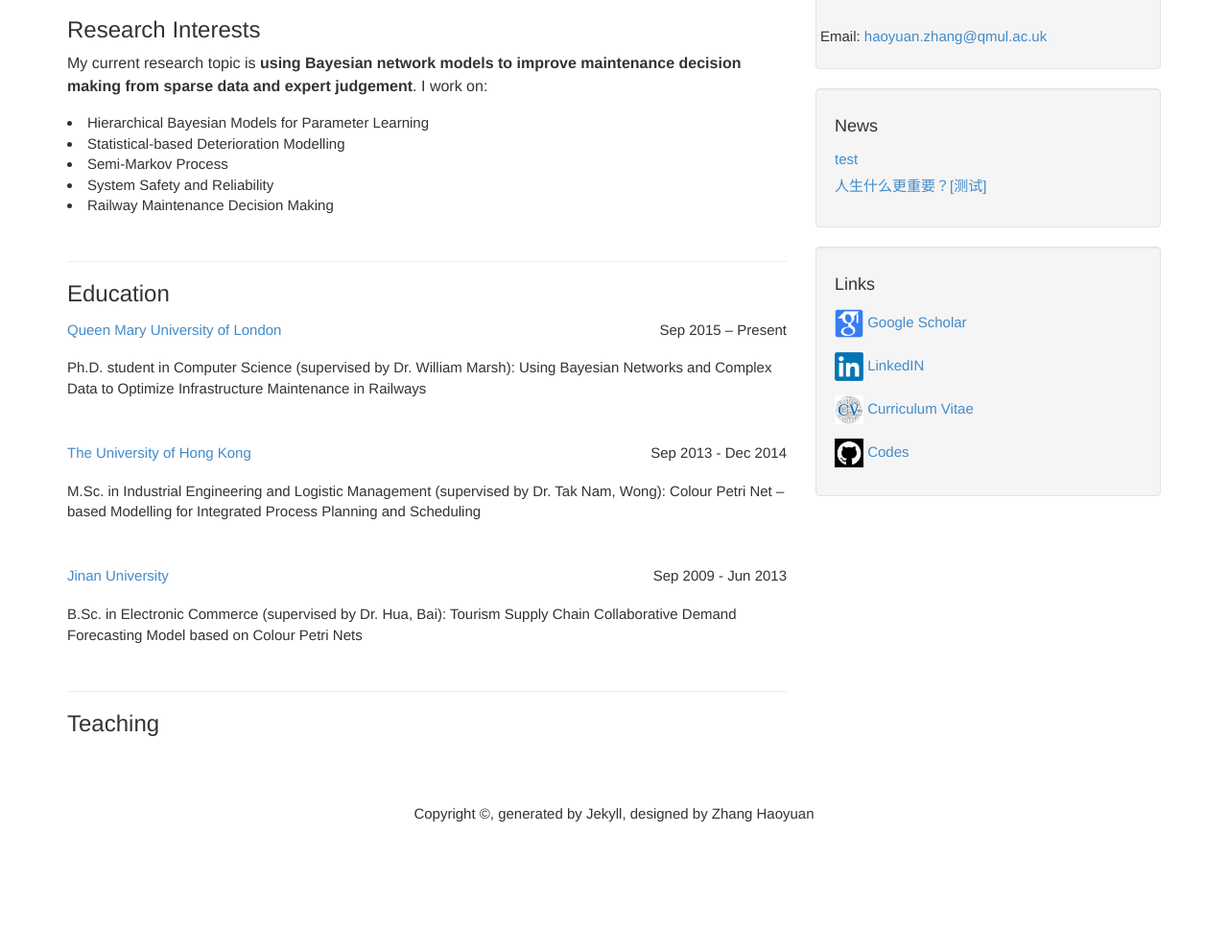
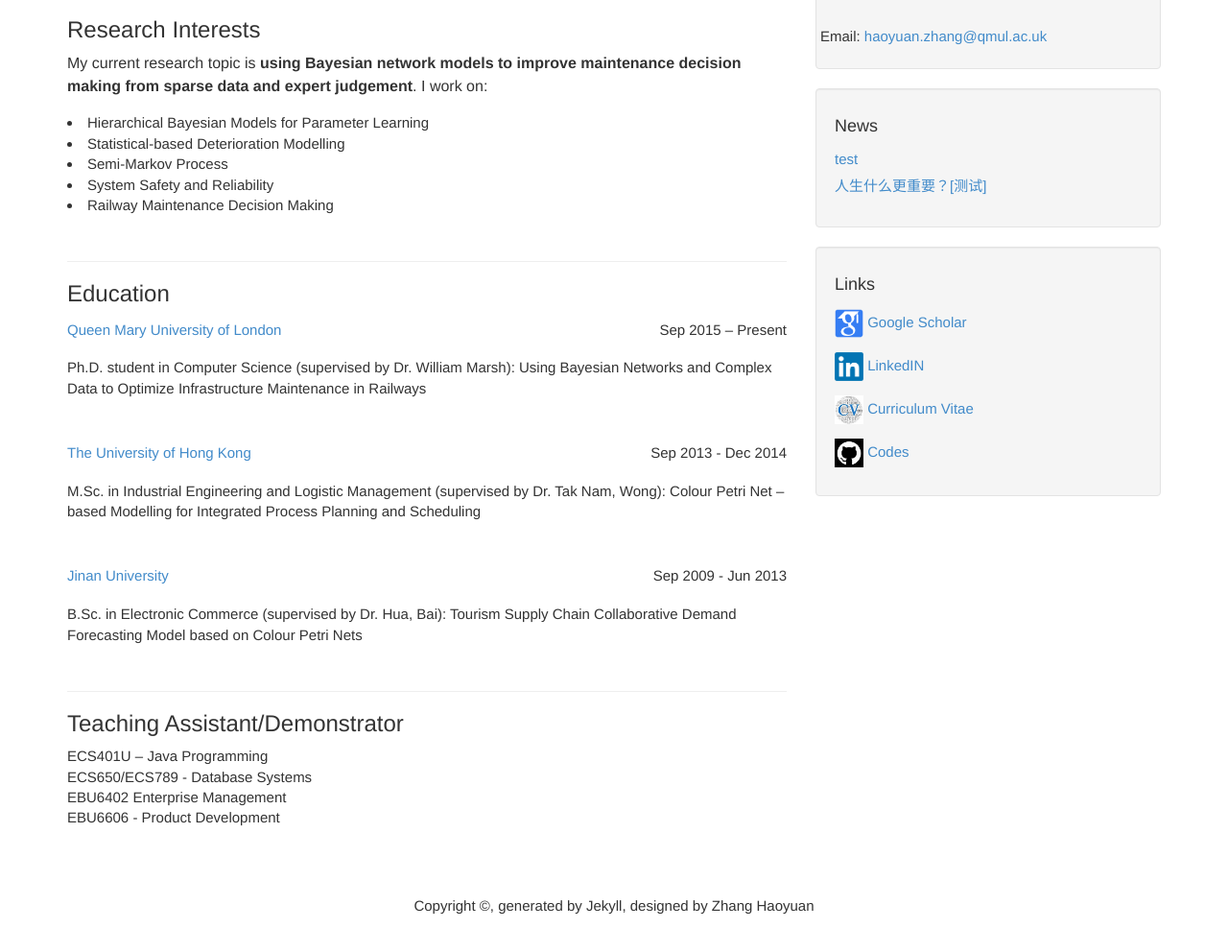
Before and after one commit to july0905/haoyuanzhang1990.github.io, a Jekyll site: the page built from index.html, in a window 1280 px wide and 1288 px high, cut to the strip 284-1276 px from the top of the window. Shown: the whole strip at 96% size. Built offline with Jekyll 4.4.1, drawn with Linux system fonts in a browser that asks for light colours; the list of posts is cut into pages by our own code.

Commit message:
Update index.html

```diff
--- a/index.html
+++ b/index.html
@@ -67,4 +67,9 @@
 <p>&nbsp;</p>
 
 <hr>
-<h3>Teaching</h3>
+<h3>Teaching Assistant/Demonstrator</h3>
+<li>
+ECS401U – Java Programming</li>
+<li>ECS650/ECS789 - Database Systems</li>
+<li>EBU6402 Enterprise Management</li>
+<li>EBU6606 - Product Development</li>
```
